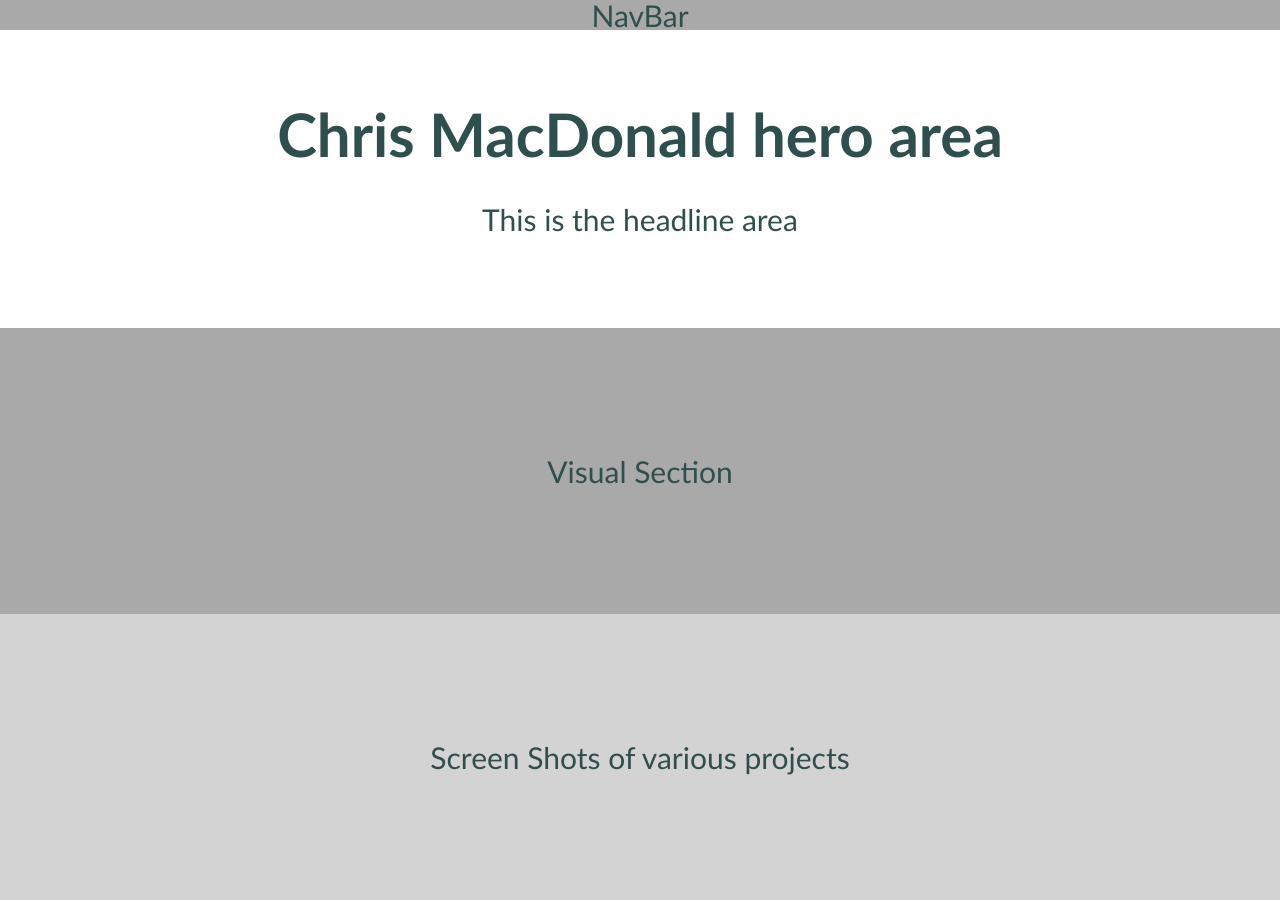
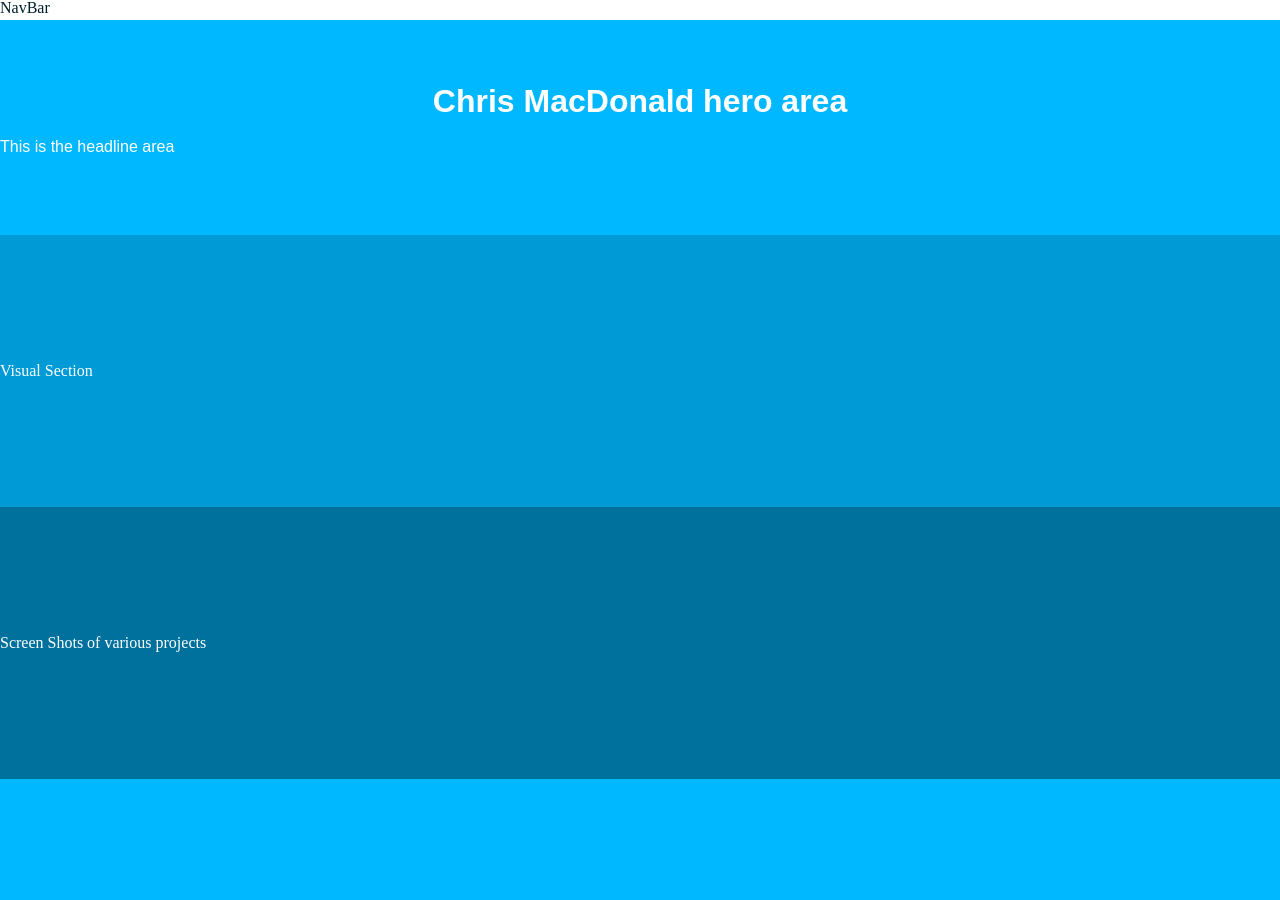
Before and after one commit to cmacdonald131/Portfolio-color-palette-font, a plain HTML site: page index.html in a window 1280 px wide. After the commit the page ends 800 px from the top, so only its background shows below. Drawn offline with nearby package versions, Linux system fonts and the light colour scheme.

Commit message:
Update main.css

```diff
--- a/main.css
+++ b/main.css
@@ -3,36 +3,66 @@
 }
 
 body {
-    font-family: 'Trebuchet MS', 'Lucida Sans Unicode', 'Lucida Grande', 'Lucida Sans', Arial, sans-serif;
-    font-size: 30px;
-    text-align: center;
-    color: darkslategrey;
+    background-color: #00b8ff;
     line-height: 1;
 }
 
 nav {
-    background-color: darkgray;
-    font: #ffffff;
+    background-color: #ffffff;
+    color: #001f2b;
+    font-family: 'Crimson Text', serif;
     position: fixed;
     top: 0;
     left: 0;
     right: 0;
+    height: 20px;
+}
+
+header {
+    padding: 5% 0;
 
 }
 
-header {
-    background-color: #ffffff;
-    padding: 5% 0;
+h1 {
+    font-family: 'Julius Sans One', sans-serif;
+    color: #ffffff;
+    text-align: center;
 }
+
+p {
+    font-family: 'Julius Sans One', sans-serif;
+    color: #ffffff;
+}
+
 
 .visual {
     min-height: 100px;
     padding: 10% 0;
-    background-color: darkgray;
+    background-color: #009bd6;
+    font-family: 'Crimson Text', serif;
+    color: #ffffff;
 }
 
 .screen {
     min-height: 100px;
     padding: 10% 0;
-    background-color: lightgray;
+    background-color: #00719c;
+    font-family: 'Crimson Text', serif;
+    color: #ffffff;
 }
+
+.color4 {
+    min-height: 100px;
+    padding: 10% 0;
+    background-color: #00415a;
+    font-family: 'Crimson Text', serif;
+    color: #ffffff;
+}
+
+.color5 {
+    min-height: 100px;
+    padding: 10% 0;
+    background-color: #001f2b;
+    font-family: 'Crimson Text', serif;
+    color: #ffffff;
+}
```
